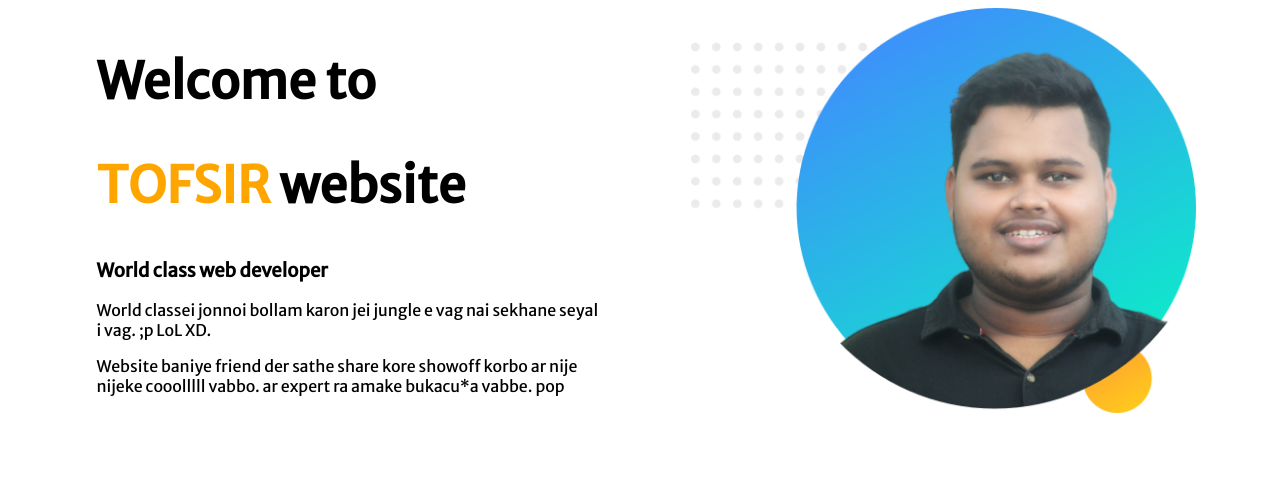
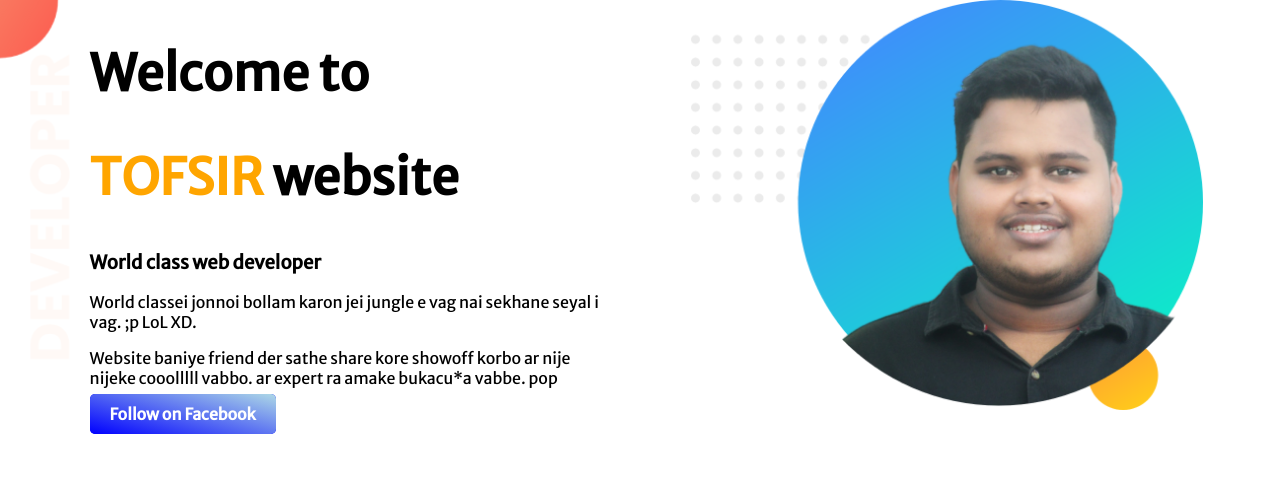
Before and after one commit to Tofsir75/web-portfolio, a plain HTML site: page index.html in a window 1280 px wide. Drawn offline with Linux system fonts and the light colour scheme.

Commit message:
added button

```diff
--- a/Style.css
+++ b/Style.css
@@ -2,6 +2,7 @@ body{
     font-family: 'Josefin Sans', sans-serif;
 
     font-family: 'Merriweather Sans', sans-serif;
+    margin:0px;
 }
 h1{
     font-size: 50px;
@@ -18,3 +19,19 @@ h1{
 .half-width img{
     width: 100%;
 }
+.top-banner{
+    background-image: url("Images/top-banner.png");
+    background-repeat: no-repeat;
+}
+section{
+    height: 500px;
+}
+.link{
+    text-decoration: none;
+    background-color: blue;
+    background-image: linear-gradient(15deg,blue,lightblue);
+    padding: 10px 20px;
+    font-weight: 700;
+    border-radius: 5px;
+    color: white;
+}
--- a/index.html
+++ b/index.html
@@ -10,15 +10,16 @@
     <link rel="stylesheet" href="Style.css">
 </head>
 <body>
-    <section>
-        <div class=half-width>
+    <section class="top-banner">
+        <div class="half-width">
             <h1>Welcome to</h1>
-    <h1><span class=name-color> TOFSIR</span> website</h1>
+    <h1><span class="name-color"> TOFSIR</span> website</h1>
     <h3>World class web developer</h3>
     <p>World classei jonnoi bollam karon jei jungle e vag nai sekhane seyal i vag. ;p LoL XD.</p>
     <p>Website baniye friend der sathe share kore showoff korbo ar nije nijeke cooolllll vabbo. ar expert ra amake bukacu*a vabbe. pop</p>
+    <a class="link"href="www.faceboo.com/tofsir75">Follow on Facebook</a>
         </div>
-    <div class=half-width>
+    <div class="half-width">
         <img src="images/profile.png" alt="">
     </div>
     </section>
```
